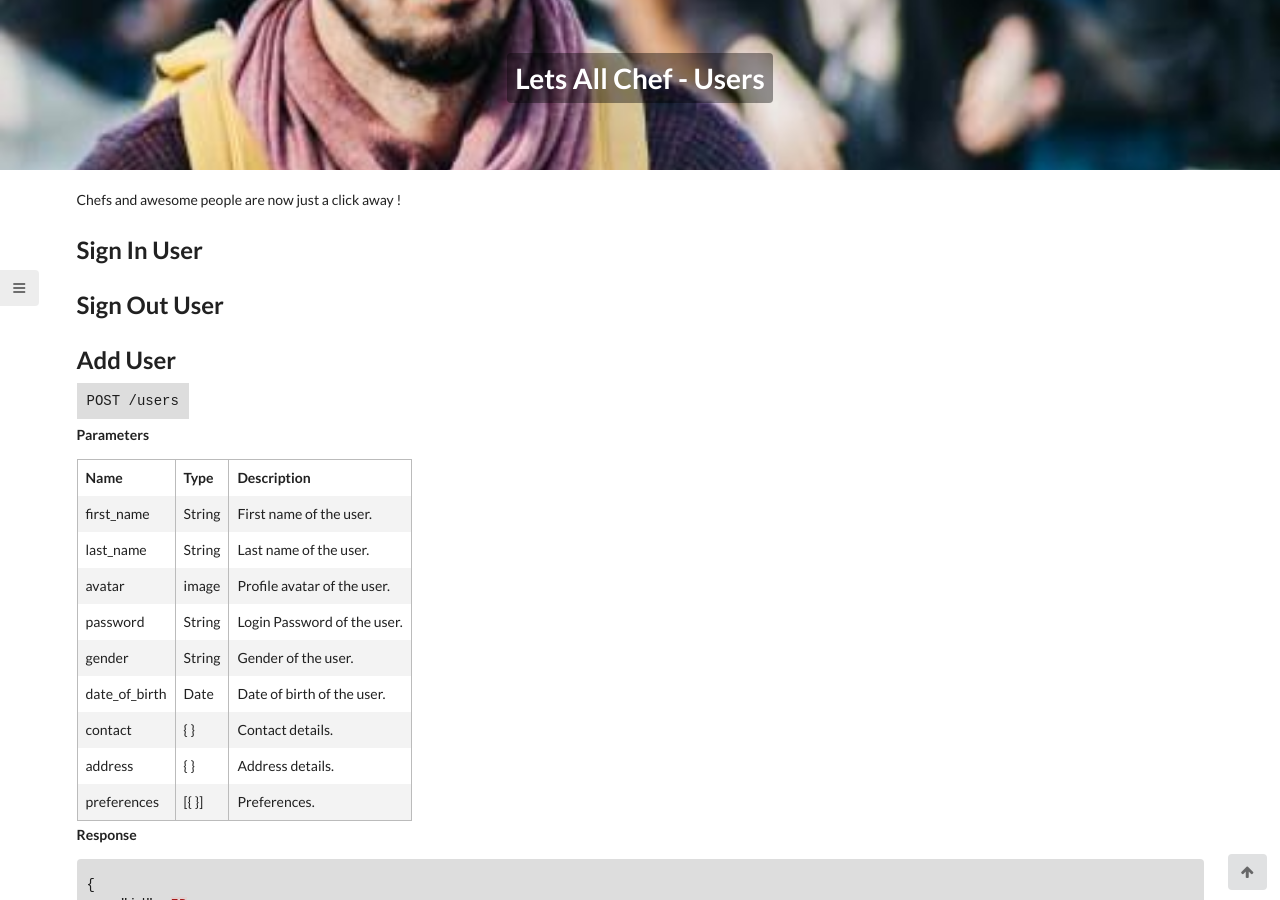
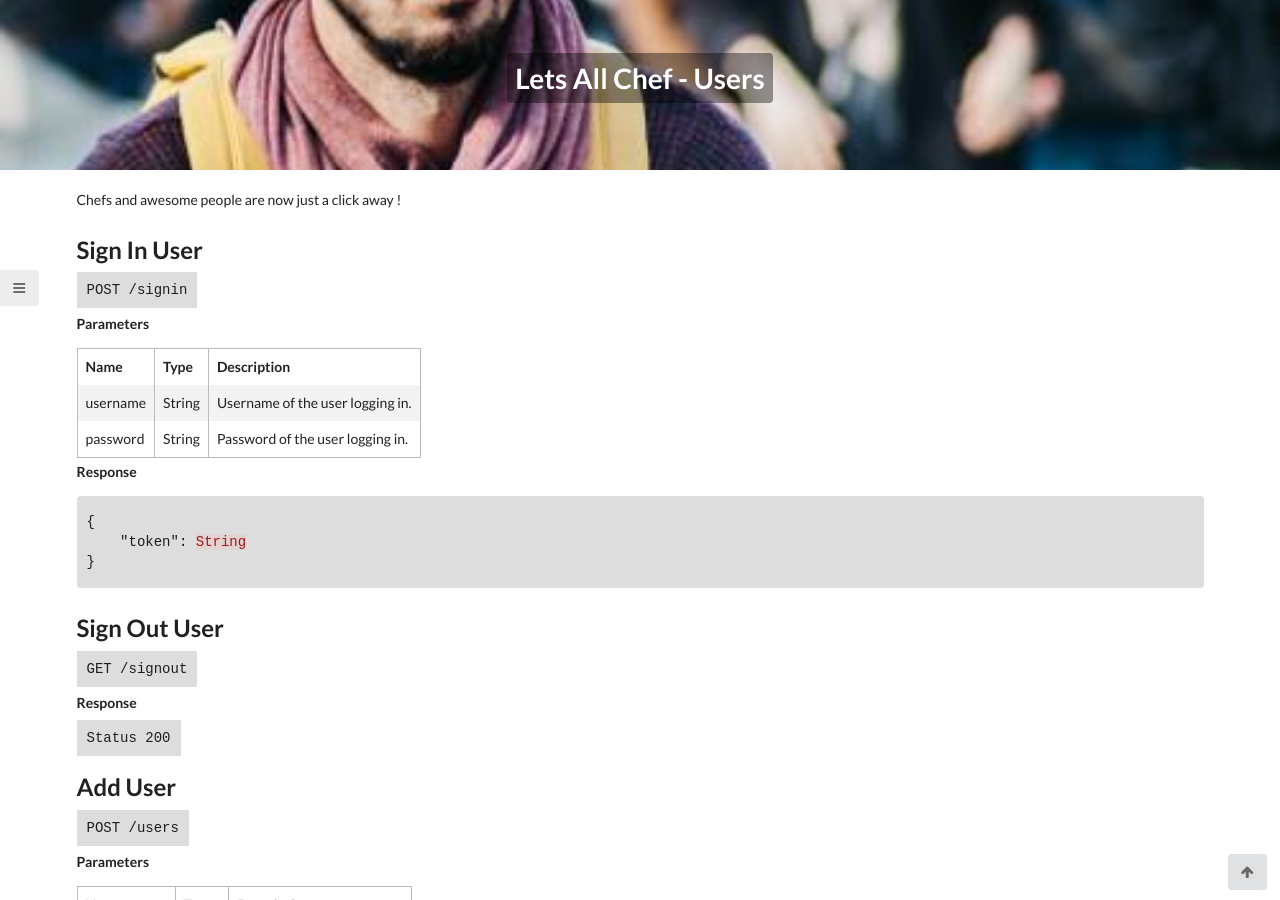
Before and after one commit to letsallchef/docs, a Jekyll site: the page built from _posts/api/2017-03-04-users.md, in a window 1280 px wide and 900 px high. Built offline with Jekyll 4.4.1, drawn with Linux system fonts in a browser that asks for light colours.

Commit message:
adds signin and signout endpoints

```diff
--- a/_posts/api/2017-03-04-users.md
+++ b/_posts/api/2017-03-04-users.md
@@ -10,7 +10,32 @@ Chefs and awesome people are now just a click away !
 
 ## Sign In User
 
+`POST /signin`
+
+**Parameters**
+
+| Name | Type | Description |
+| --- | --- | --- |
+| username | String | Username of the user logging in. |
+| password | String | Password of the user logging in. |
+
+**Response**
+
+{% highlight json %}
+{
+    "token": String
+}
+{% endhighlight %}
+
+
 ## Sign Out User
+
+`GET /signout`
+
+**Response**
+
+`Status 200`
+
 
 ## Add User
 
```
